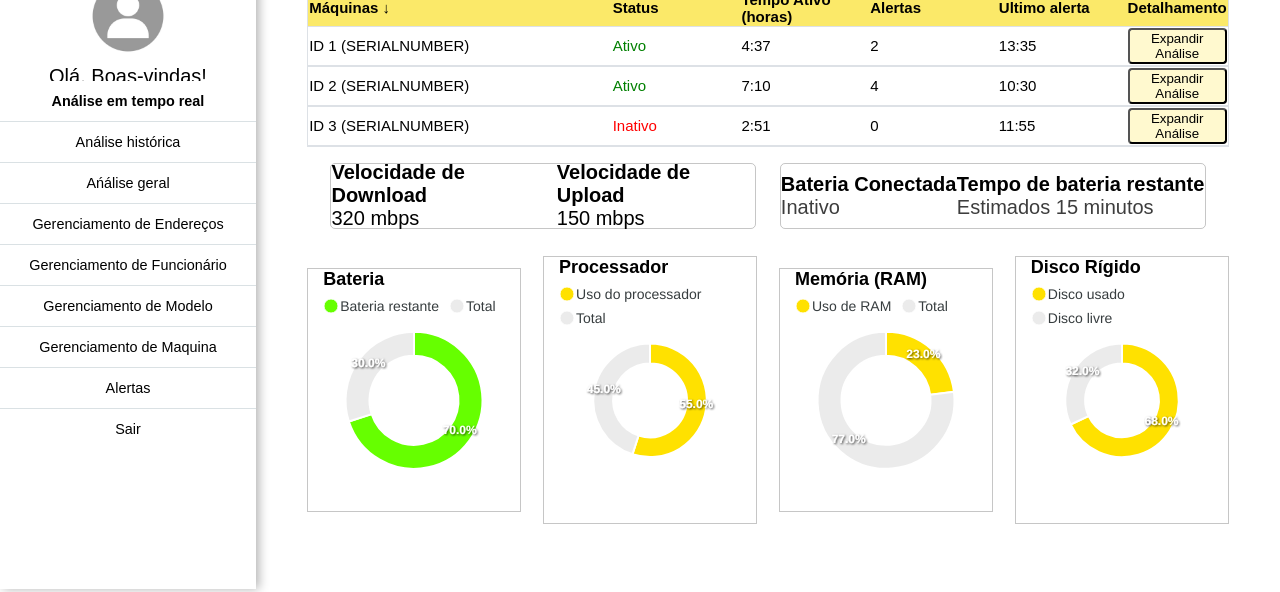
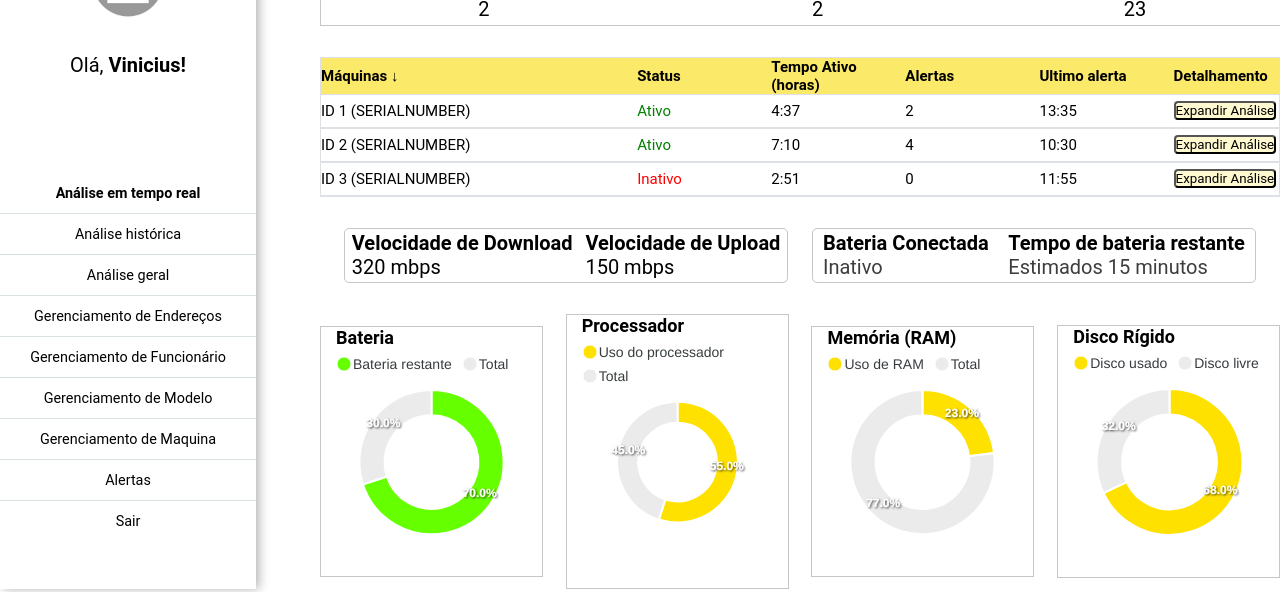
Before and after one commit to Sentinela-G3/aplicacao-web, a website: page public/dash_realTime.html in a window 1280 px wide. Shown: the part 211-803 px from the top of the page. Drawn offline with nearby package versions, Linux system fonts and the light colour scheme.

Commit message:
Ajustes nas telas de dash

```diff
--- a/public/css/dashboardRT.css
+++ b/public/css/dashboardRT.css
@@ -1,6 +1,7 @@
 *{
     margin: 0;
-    font-family: 'Poppins', sans-serif;
+    padding: 0;
+    font-family: 'Roboto', sans-serif;
 }
 
 body{
@@ -8,9 +9,10 @@ body{
 }
 
 .dashboard {
-    margin-left: 20%;
+    margin-left: 25%;
     gap: 5%;
-    width: 80%;
+    width: 100vw;
+    height: 100vh;
     display: flex;
     align-items: center;
     justify-content: space-evenly;
@@ -18,7 +20,7 @@ body{
 }
 
 .container {
-    width: 90%;
+    width: 100%;
     height: 20%;
     display: flex;
     gap: 5%;
@@ -30,12 +32,16 @@ body{
     display: flex;
     flex-direction: column;
     height: 89%;
-    width: 90%;
+    width: 100%;
     gap: 5%;
+    /* padding: 100px; */
+    /* margin-left: 50px; */
+
 
 }
 
 .titulo_dashRT {
+    margin-top: 30px;
     font-size: 45px;
 }
 
@@ -47,6 +53,7 @@ body{
 .div_select_setor {
     display: flex;
     height: 30px;
+    width: 100%;
 }
 
 .select_setor {
--- a/public/dash_realTime.html
+++ b/public/dash_realTime.html
@@ -1,6 +1,5 @@
 <!DOCTYPE html>
 <html lang="en">
-
     <head>
         <meta charset="UTF-8">
         <link rel="stylesheet" href="./css/navbar.css">
@@ -11,11 +10,9 @@
         <meta name="viewport" content="width=device-width, initial-scale=1.0">
         <title>Dashboard | Tempo Real</title>
     </head>
-
-
     <body class="body_dashRealTime" id="dash_RT">
+        <!-- NAV-BAR START-->
         <div class="container_navDashRT">
-        <nav>
             <div class="perfil">
                 <div class="logo">
                     <img src="./assets/img/svgLogo.svg">
@@ -25,72 +22,92 @@
                     <img src="./assets/img/img_perfil_nav.jpg">
                 </div>
                 <div class="texto_perfil">
-                    <span>Olá, Boas-vindas!</span>
+                    <span>
+                        Olá,
+                        <b>Vinicius!</b>
+                    </span>
                 </div>
             </div>
             <div class="btn_nav">
                 <div class="btn_dash">
-                    <li><button onclick="btn_rt()"><b>Análise em tempo real</b></button></li>
-                    <li><button onclick="btn_hist()">Análise histórica</button></li>
-                    <li><button onclick="btn_geral()">Ańálise geral</button></li>
-                    <li><button onclick="btn_endereco()">Gerenciamento de Endereços</button></li>
-                    <li><button onclick="btn_func()">Gerenciamento de Funcionário</button></li>
-                    <li><button onclick="btn_disp()">Gerenciamento de Modelo</button></li>
-                    <li><button onclick="btn_maquina()">Gerenciamento de Maquina</button></li>
-                    <li><button onclick="btn_alerta()">Alertas</button></li>
+                    <li>
+                        <button onclick="btn_rt()"><b>Análise em tempo real</b></button>
+                    </li>
+                    <li>
+                        <button onclick="btn_hist()">Análise histórica</button>
+                    </li>
+                    <li>
+                        <button onclick="btn_geral()">Análise geral</button>
+                    </li>
+                    <li>
+                        <button onclick="btn_endereco()">Gerenciamento de Endereços</button>
+                    </li>
+                    <li>
+                        <button onclick="btn_func()">Gerenciamento de Funcionário</button>
+                    </li>
+                    <li>
+                        <button onclick="btn_disp()">Gerenciamento de Modelo</button>
+                    </li>
+                    <li>
+                        <button onclick="btn_maquina()">Gerenciamento de Maquina</button>
+                    </li>
+                    <li>
+                        <button onclick="btn_alerta()">Alertas</button>
+                    </li>
                 </div>
                 <div class="btn_sair">
                     <button onclick="sair()">Sair</button>
                 </div>
             </div>
-        </nav>
         </div>
-
+        <!-- NAV-BAR END -->
         <div class="dashboard">
             <div class="container">
                 <div class="titulo_dashRT">
-                <span><b>Monitoramento em tempo real</b></span>
+                    <span>
+                        <b>Monitoramento em tempo real</b>
+                    </span>
                 </div>
                 <div class="subtitulo_dashRT">
-                <span><i>*Dados capturados no dia de hoje</i></span>
+                    <span>
+                        <i>*Dados capturados no dia de hoje</i>
+                    </span>
                 </div>
-
                 <div class="div_select_setor">
                     <select class="select_setor" id="slct_setor">
                         <option value="">Selecione um Setor</option>
                         <option value="">Setor A</option>
                         <option value="">Setor B</option>
-
                     </select>
                 </div>
             </div>
-
             <div class="container2">
                 <div class="box_kpi">
                     <div class="kpi_maqRT">
                         <div class="kpi_maqRT2">
-                        <span><b>Máquina(s) ativa(s)</b></span>
+                            <span>
+                                <b>Máquina(s) ativa(s)</b>
+                            </span>
                             <span>2</span>
                         </div>
                     </div>
-
-
                     <div class="kpi_maqRT">
                         <div class="kpi_maqRT2">
-                        <span><b>Máquina(s) inativa(s)</b></span>
+                            <span>
+                                <b>Máquina(s) inativa(s)</b>
+                            </span>
                             <span>2</span>
                         </div>
                     </div>
-
-
                     <div class="kpi_maqRT">
                         <div class="kpi_maqRT2">
-                        <span><b>Total de Alertas</b></span>
+                            <span>
+                                <b>Total de Alertas</b>
+                            </span>
                             <span>23</span>
                         </div>
                     </div>
                 </div>
-
                 <div class="box_table">
                     <table class="table">
                         <thead class="table_head">
@@ -107,7 +124,9 @@
                             <td class="table_data" id="table_data_rt">4:37</td>
                             <td class="table_data" id="table_data_rt">2</td>
                             <td class="table_data" id="table_data_rt">13:35</td>
-                        <td class="table_data" id="table_data_rt"><button>Expandir Análise</button></td>
+                            <td class="table_data" id="table_data_rt">
+                                <button>Expandir Análise</button>
+                            </td>
                         </tbody>
                         <tbody class="table_body">
                             <td class="table_data" id="table_data1_rt">ID 2 (SERIALNUMBER)</td>
@@ -115,7 +134,9 @@
                             <td class="table_data" id="table_data_rt">7:10</td>
                             <td class="table_data" id="table_data_rt">4</td>
                             <td class="table_data" id="table_data_rt">10:30</td>
-                        <td class="table_data" id="table_data_rt"><button>Expandir Análise</button></td>
+                            <td class="table_data" id="table_data_rt">
+                                <button>Expandir Análise</button>
+                            </td>
                         </tbody>
                         <tbody class="table_body">
                             <td class="table_data" id="table_data1_rt">ID 3 (SERIALNUMBER)</td>
@@ -123,74 +144,84 @@
                             <td class="table_data" id="table_data_rt">2:51</td>
                             <td class="table_data" id="table_data_rt">0</td>
                             <td class="table_data" id="table_data_rt">11:55</td>
-                        <td class="table_data" id="table_data_rt"><button>Expandir Análise</button></td>
+                            <td class="table_data" id="table_data_rt">
+                                <button>Expandir Análise</button>
+                            </td>
                         </tbody>
                     </table>
                 </div>
-
                 <div class="box_kpi2">
                     <div class="container_kpi">
                         <div class="kpi_maqRT">
-                        <span><b>Velocidade de Download</b></span>
+                            <span>
+                                <b>Velocidade de Download</b>
+                            </span>
                             <span>320 mbps</span>
                         </div>
-
                         <div class="kpi_maqRT">
-                        <span><b>Velocidade de Upload</b></span>
+                            <span>
+                                <b>Velocidade de Upload</b>
+                            </span>
                             <span>150 mbps</span>
                         </div>
                     </div>
-
                     <div class="container_kpi">
                         <div class="kpi_maqRT">
-                        <span><b>Bateria Conectada</b></span>
+                            <span>
+                                <b>Bateria Conectada</b>
+                            </span>
                             <div class="kpi_text">
                                 <span>Inativo</span>
                             </div>
                         </div>
-
                         <div class="kpi_maqRT">
-                        <span><b>Tempo de bateria restante</b></span>
+                            <span>
+                                <b>Tempo de bateria restante</b>
+                            </span>
                             <div class="kpi_text">
                                 <span>Estimados 15 minutos</span>
                             </div>
                         </div>
                     </div>
                 </div>
-
                 <div class="container_grafico">
                     <div class="box_graficoRT">
                         <div class="titulo_grafico">
-                        <span><b>Bateria</b></span>
+                            <span>
+                                <b>Bateria</b>
+                            </span>
                         </div>
                         <div id="chart1" class="chart-js"></div>
                     </div>
                     <div class="box_graficoRT">
                         <div class="titulo_grafico">
-                        <span><b>Processador</b></span>
+                            <span>
+                                <b>Processador</b>
+                            </span>
                         </div>
                         <div id="chart2" class="chart-js"></div>
                     </div>
                     <div class="box_graficoRT">
                         <div class="titulo_grafico">
-                        <span><b>Memória (RAM)</b></span>
+                            <span>
+                                <b>Memória (RAM)</b>
+                            </span>
                         </div>
                         <div id="chart3" class="chart-js"></div>
                     </div>
                     <div class="box_graficoRT">
                         <div class="titulo_grafico">
-                        <span><b>Disco Rígido</b></span>
+                            <span>
+                                <b>Disco Rígido</b>
+                            </span>
                         </div>
                         <div id="chart4" class="chart-js"></div>
                     </div>
                 </div>
             </div>
         </div>
-
     </body>
-
 </html>
-
 <script>
 
 function btn_rt(){
@@ -358,5 +389,4 @@ function btn_rt(){
 
     var chart = new ApexCharts(document.querySelector("#chart4"), options);
     chart.render();
-
 </script>
```
Lines whose indentation alone changed are shown as unchanged.
